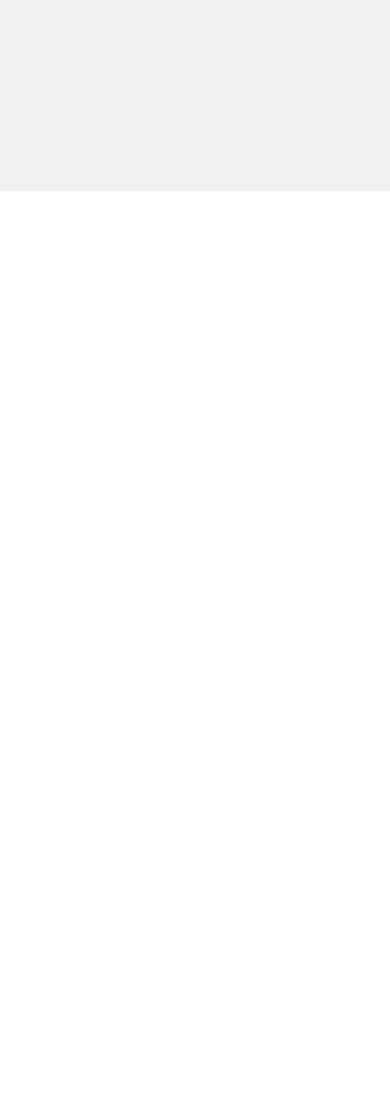
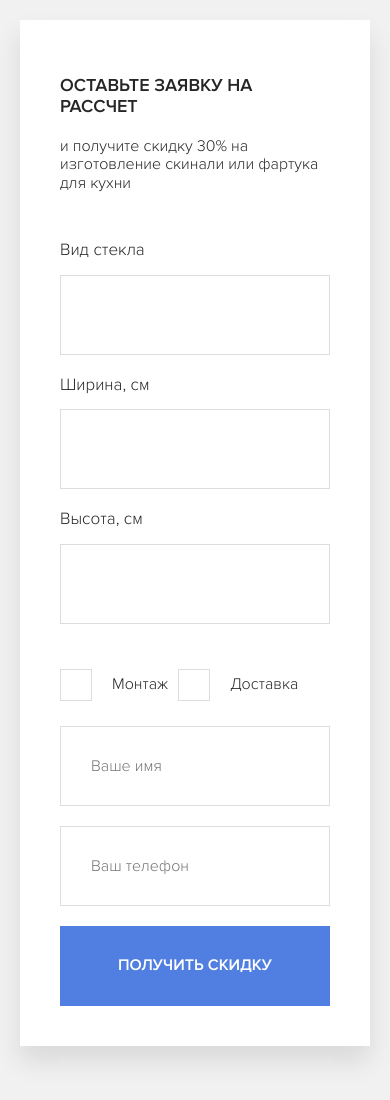
Before and after one commit to ASKaranko/fabrika_skinali, a plain HTML site: page index.html in a window 390 px wide. Shown: the part 612-1712 px from the top of the page. Before the commit the page ends 844 px from the top, so only its background shows below. Drawn offline with Linux system fonts and the light colour scheme; a script that the page names is missing.

Commit message:
Сделана секция offer и ее адаптив

```diff
--- a/index.html
+++ b/index.html
@@ -62,6 +62,71 @@
     <!-- /.hero -->
   </header>
   <!-- /.header -->
+
+  <main>
+    <section class="offer bg-secondary">
+      <div class="container">
+        <div class="offer__block offer-block">
+          <h2 class="offer__title">оставьте заявку на рассчет</h2>
+          <span class="offer__subtitle">и получите скидку 30% на изготовление скинали или фартука для кухни</span>
+          <form action="#" class="form offer__form">
+            <div class="form__row">
+              <div class="form__group">
+                <label for="" class="form__label">Вид стекла</label>
+                <input type="text" class="input form__input">
+              </div>
+              <div class="form__group">
+                <label for="" class="form__label">Ширина, см</label>
+                <input type="text" class="input form__input">
+              </div>
+              <div class="form__group">
+                <label for="" class="form__label">Высота, см</label>
+                <input type="text" class="input form__input">
+              </div>
+            </div>
+
+            <!-- Вторая строка формы -->
+
+            <div class="form__row form__row-checkbox">
+              <div class="form__checkbox">
+                <input class="checkbox" id="mounting" type="checkbox">
+                <label class="checkbox-label" for="mounting">
+                  Монтаж
+                </label>
+
+              </div>
+              <div class="form__checkbox">
+                <input class="checkbox" id="delivery" type="checkbox">
+                <label class="checkbox-label" for="delivery">
+                 Доставка
+                </label>
+              </div>
+            </div>
+
+            <!-- Третья строка формы -->
+
+            <div class="form__row">
+              <div class="form__group">
+                <input type="text" class="input form__input" placeholder="Ваше имя">
+              </div>
+              <div class="form__group">
+                <input type="tel" class="input form__input" placeholder="Ваш телефон">
+              </div>
+              <div class="form__group">
+                <input type="submit" class="button form__button" value="Получить скидку">
+              </div>
+            </div>
+
+          </form>
+        </div>
+      </div>
+      <!-- /.container -->
+    </section>
+    <!-- /.offer -->
+  </main>
+
+
+
 <!-- Подключение виджета обратной связи через социальные сети -->
 <script type="text/javascript" src="https://spikmi.com/Widget?Id=3606"></script>
 </body>
--- a/sass/_colors.sass
+++ b/sass/_colors.sass
@@ -1,3 +1,4 @@
 $text-color: #262626
 $text-color-light: #7b7b79
 $primary: #507fe1
+$bg-secondary: #f1f1f1
--- a/sass/_interface.sass
+++ b/sass/_interface.sass
@@ -16,6 +16,36 @@ body
   background-color: $primary
   color: #fff
   +bold
+.bg-secondary
+  background-color: $bg-secondary
+.input
+  height: 80px
+  padding-left: 30px
+  border: 1px solid #ddd
+.checkbox
+  position: absolute
+  z-index: -1
+  opacity: 0
+  &:checked + .checkbox-label::before
+    background-color: $primary
+.checkbox-label
+  display: flex
+  align-items: center
+  user-select: none
+  margin-right: 40px
+  &:hover
+    cursor: pointer
+  &:before
+    content: ''
+    width: 30px
+    height: 30px
+    border: 1px solid #ddd
+    margin-right: 20px
+
+@media all and (max-width: 767px)
+  .checkbox-label
+    margin-right: 10px
+
 @media all and (max-width: 575px)
   .button-o
     font-size: 10px
--- /dev/null
+++ b/sass/blocks/_offer.sass
@@ -0,0 +1,68 @@
+.offer
+  padding: 129px 0
+  &__title
+    font-size: 25px
+    text-transform: uppercase
+    +bold
+    margin-bottom: 20px
+  &__subtitle
+    display: block
+    font-size: 21px
+    margin-bottom: 48px
+
+.offer-block
+  box-shadow: 0 15px 25px rgba(0, 0, 0, 0.1)
+  padding: 80px
+  margin-top: -200px
+  background: #fff url('../img/offer/offer-bg.jpg') no-repeat right top
+  background-size: contain
+.form
+  &__row
+    display: flex
+    align-items: center
+    max-width: 900px
+    margin-bottom: 25px
+    &:last-child
+      margin-bottom: 0
+  &__label
+    display: block
+    font-size: 17px
+    margin-bottom: 15px
+  &__group
+    flex-basis: 33.33%
+    &:last-child input
+      border-right: 1px solid #ddd
+    &:last-child input.form__button
+      border-right: none
+  &__input
+    width: 100%
+    border-right: none
+  &__button
+    height: 80px
+    width: 100%
+    cursor: pointer
+@media all and (max-width: 1199px)
+  .offer-block
+    background-position: right -120px top
+@media all and (max-width: 767px)
+  .offer
+    &__title
+      font-size: 18px
+    &__subtitle
+      font-size: 16px
+  .offer-block
+    background: none
+    background-color: #fff
+    padding: 40px
+    margin-top: -300px
+  .form
+    &__row
+      flex-direction: column
+      &-checkbox
+        flex-direction: row
+    &__group
+      flex-basis: 100%
+      width: 100%
+    &__input
+      border-right: 1px solid #ddd
+      margin-bottom: 20px
--- a/sass/style.sass
+++ b/sass/style.sass
@@ -15,3 +15,6 @@
 
 // Блок Hero
 @import './blocks/hero'
+
+// Блок Offer
+@import './blocks/offer'
```
Also changed, not shown: css/style.css, img/offer/offer-bg.jpg (added), 1 other file.
